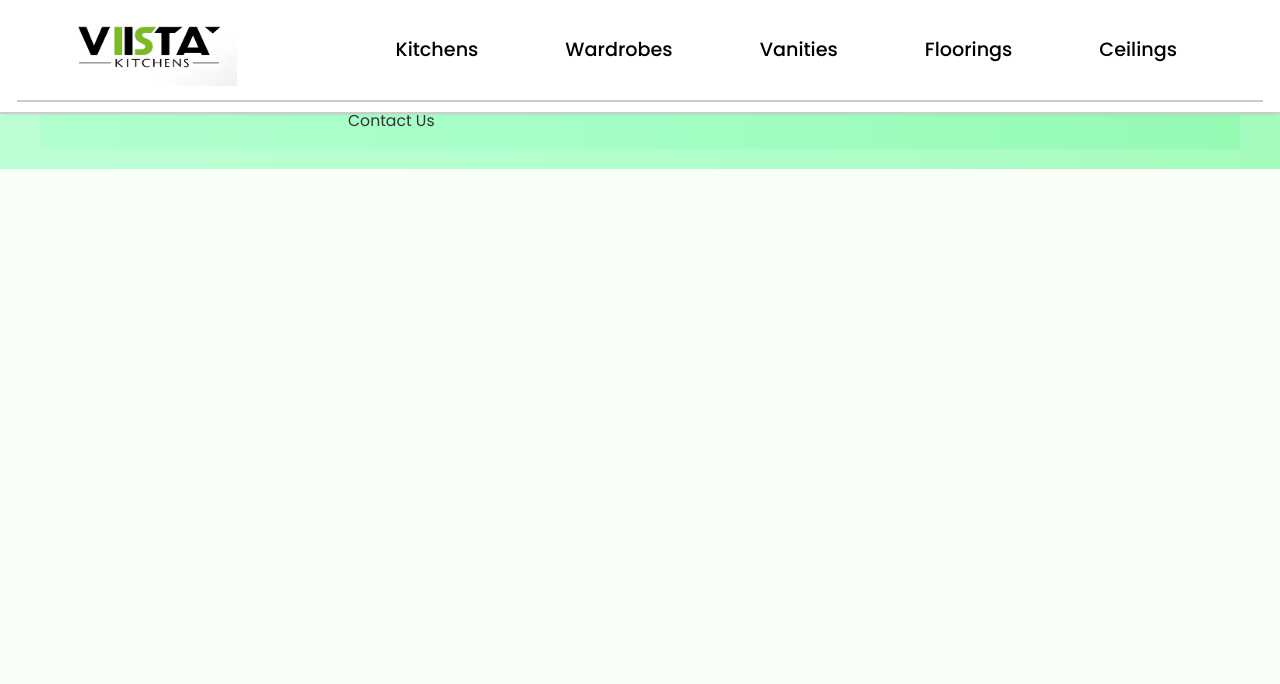
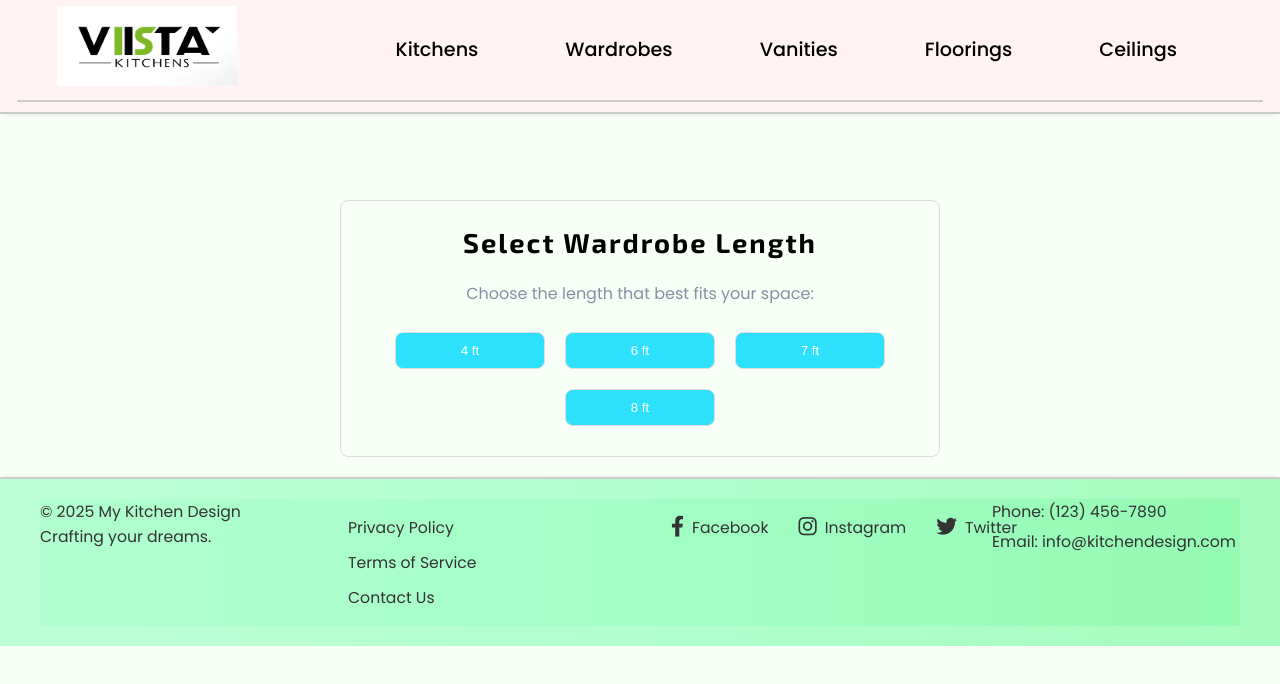
Before and after one commit to roodransh123/VistaKitchen, a React (Vite) app: page /wardrobe-form in a window 1280 px wide. Shown: the top 684 px of the page. Built offline with nearby package versions, Linux system fonts and the light colour scheme.

Commit message:
Demo Forms made for Wardrobe

```diff
--- a/src/App.jsx
+++ b/src/App.jsx
@@ -3,6 +3,7 @@ import { BrowserRouter as Router, Routes, Route } from 'react-router-dom';
 import Header from './components/Header';
 import Footer from './components/Footer';
 import Home from './pages/Home';
+import WardrobeForm from './pages/Forms/Wardrobe_Form';
 
 
 function App() {
@@ -12,6 +13,7 @@ function App() {
       <main>
         <Routes>
           <Route path="/" element={<Home />} />
+          <Route path="/wardrobe-form" element={<WardrobeForm />} />
         </Routes>
       </main>
       <Footer />
--- /dev/null
+++ b/src/pages/Forms/Wardrobe_Form.jsx
@@ -0,0 +1,184 @@
+import React, { useState } from 'react';
+import '../../styles/Wardrobe_Form.css';
+const WardrobeForm = () => {
+  const [formData, setFormData] = useState({
+    length: '',
+    type: '',
+    finish: '',
+    material: '',
+    accessories: [],
+  });
+
+  const [currentStep, setCurrentStep] = useState(1);
+
+  const handleNext = (stepData) => {
+    setFormData((prevData) => ({
+      ...prevData,
+      ...stepData,
+    }));
+    setCurrentStep((prev) => prev + 1);
+  };
+
+  const handleBack = () => {
+    setCurrentStep((prev) => prev - 1);
+  };
+
+  const handleSubmit = async () => {
+    console.log('Final Data:', formData);
+    alert('Form submitted successfully!');
+    // Send formData to Google Apps Script or backend here
+  };
+
+  return (
+    <div style={{ marginTop: '200px', textAlign: 'center' }}>
+      {currentStep === 1 && (
+        <Step1 onNext={(data) => handleNext(data)} />
+      )}
+      {currentStep === 2 && (
+        <Step2 onNext={(data) => handleNext(data)} onBack={handleBack} />
+      )}
+      {currentStep === 3 && (
+        <Step3 onNext={(data) => handleNext(data)} onBack={handleBack} />
+      )}
+      {currentStep === 4 && (
+        <Step4 onNext={(data) => handleNext(data)} onBack={handleBack} />
+      )}
+      {currentStep === 5 && (
+        <Step5 onBack={handleBack} onSubmit={handleSubmit} />
+      )}
+    </div>
+  );
+};
+
+const Step1 = ({ onNext }) => {
+  const [length, setLength] = useState('');
+
+  return (
+    <div className="step-container">
+      <h2>Select Wardrobe Length</h2>
+      <p>Choose the length that best fits your space:</p>
+      <div className="options">
+        {['4 ft', '6 ft', '7 ft', '8 ft'].map((option) => (
+          <button
+            key={option}
+            onClick={() => onNext({ length: option })}
+            className="option-btn"
+          >
+            {option}
+          </button>
+        ))}
+      </div>
+    </div>
+  );
+};
+
+const Step2 = ({ onNext, onBack }) => {
+  const [type, setType] = useState('');
+
+  return (
+    <div className="step-container">
+      <h2>Select Type</h2>
+      <p>Choose the type of wardrobe door you prefer:</p>
+      <div className="card-container">
+        {['Sliding', 'Swing'].map((option) => (
+          <div key={option} className="card" onClick={() => setType(option)}>
+            <img src="https://via.placeholder.com/150" alt={option} />
+            <h3>{option}</h3>
+          </div>
+        ))}
+      </div>
+      <button onClick={onBack}>Back</button>
+      <button onClick={() => onNext({ type })} disabled={!type}>Next</button>
+    </div>
+  );
+};
+
+const Step3 = ({ onNext, onBack }) => {
+  const [finish, setFinish] = useState('');
+
+  return (
+    <div className="step-container">
+      <h2>Preferred Finish</h2>
+      <p>Choose your preferred finish for the wardrobe doors:</p>
+      <div className="card-container">
+        {['Laminate', 'Membrane', 'Acrylic'].map((option) => (
+          <div key={option} className="card" onClick={() => setFinish(option)}>
+            <img src="https://via.placeholder.com/150" alt={option} />
+            <h3>{option}</h3>
+          </div>
+        ))}
+      </div>
+      <button onClick={onBack}>Back</button>
+      <button onClick={() => onNext({ finish })} disabled={!finish}>Next</button>
+    </div>
+  );
+};
+
+const Step4 = ({ onNext, onBack }) => {
+  const [material, setMaterial] = useState('');
+
+  return (
+    <div className="step-container">
+      <h2>Select Material</h2>
+      <p>Choose the material for the wardrobe structure:</p>
+      <div className="card-container">
+        {['MDF', 'HMR'].map((option) => (
+          <div key={option} className="card" onClick={() => setMaterial(option)}>
+            <img src="https://via.placeholder.com/150" alt={option} />
+            <h3>{option}</h3>
+          </div>
+        ))}
+      </div>
+      <button onClick={onBack}>Back</button>
+      <button onClick={() => onNext({ material })} disabled={!material}>Next</button>
+    </div>
+  );
+};
+
+const Step5 = ({ onBack, onSubmit }) => {
+    const [selectedAccessories, setSelectedAccessories] = useState([]);
+
+    const accessoriesList = [
+      { name: 'Drawer organizers', image: 'https://via.placeholder.com/150' },
+      { name: 'Hangers', image: 'https://via.placeholder.com/150' },
+      { name: 'Shoe racks', image: 'https://via.placeholder.com/150' },
+      { name: 'LED lights', image: 'https://via.placeholder.com/150' },
+      { name: 'Storage baskets', image: 'https://via.placeholder.com/150' },
+    ];
+
+    const handleAccessoryChange = (accessory) => {
+      setSelectedAccessories((prev) =>
+        prev.includes(accessory)
+          ? prev.filter((item) => item !== accessory)
+          : [...prev, accessory]
+      );
+    };
+
+    return (
+      <div className="step-container">
+        <h2>Select Accessories (Optional)</h2>
+        <p>Choose up to 5 optional accessories for your wardrobe:</p>
+        <div className="card-container">
+          {accessoriesList.map((accessory) => (
+            <div
+              key={accessory.name}
+              className={`card ${selectedAccessories.includes(accessory.name) ? 'selected' : ''}`}
+              onClick={() => handleAccessoryChange(accessory.name)}
+            >
+              <img src={accessory.image} alt={accessory.name} />
+              <h3>{accessory.name}</h3>
+            </div>
+          ))}
+        </div>
+        <button onClick={onBack}>Back</button>
+        <button
+          onClick={() => onSubmit({ accessories: selectedAccessories })}
+          disabled={selectedAccessories.length === 0}
+        >
+          Submit
+        </button>
+      </div>
+    );
+  };
+
+export default WardrobeForm;
--- a/src/pages/Home.jsx
+++ b/src/pages/Home.jsx
@@ -1,7 +1,8 @@
 import React, { useState, useEffect } from "react";
 import "../styles/Home.css";
 import { FlipWords } from "../components/ui/flip-words";
-import { style } from "framer-motion/client";
+import { useNavigate } from "react-router-dom";
+
 
 const carouselImages = [
   "/carousel_images/1.jpg",
@@ -18,6 +19,12 @@ const synonyms = [
 ];
 
 export default function Home() {
+  const navigate = useNavigate();
+
+  const redirectToWardrobeForm = () => {
+    navigate("/wardrobe-form");
+  };
+
   const imagesWithDuplicates = [
     carouselImages[carouselImages.length - 1],
     ...carouselImages,
@@ -202,7 +209,7 @@ export default function Home() {
   <div className="estimate-card">
     <img src="/calculate-section/kitchen.jpg" alt="Kitchen Icon" className="card-icon" style={{objectFit:"cover",height:"100%",width:"100%"}} />
     <h3>Kitchen</h3>
-    <p>Design your dream kitchen with custom options.</p>
+    <p>Design your dream kitchen.</p>
     <button onClick={() => alert("Redirecting to kitchen calculator page")}>Calculate</button>
   </div>
 
@@ -223,7 +230,7 @@ export default function Home() {
   <div className="estimate-card">
     <img src="/calculate-section/ceiling.jpg" alt="Ceiling Icon" className="card-icon" style={{objectFit:"cover",height:"100%",width:"100%"}} />
     <h3>Ceiling</h3>
-    <p>Add elegance and style with premium ceiling designs.</p>
+    <p>Add elegance and style with premium ceilings.</p>
     <button onClick={() => alert("Redirecting to ceiling calculator page")}>Calculate</button>
   </div>
 
@@ -231,7 +238,7 @@ export default function Home() {
     <img src="/calculate-section/wardrobe.jpg" alt="Wardrobe Icon" className="card-icon" style={{objectFit:"cover",height:"100%",width:"100%",objectPosition:"center"}} />
     <h3>Wardrobe</h3>
     <p>Choose the perfect wardrobe for your space.</p>
-    <button onClick={() => alert("Redirecting to wardrobe calculator page")}>Calculate</button>
+    <button onClick={redirectToWardrobeForm}>Calculate</button>
   </div>
 </div>
 
--- a/src/styles/Header.css
+++ b/src/styles/Header.css
@@ -12,7 +12,7 @@ html, body {
 /* Header container with gradient background */
 header {
   width: 100%;
-  background: white;
+  background:rgb(255, 243, 243); /* Light gray */
   padding: 0 17px;
   max-width: 100%;
   border-bottom: 2px solid #ccc;
@@ -26,6 +26,7 @@ header {
   transform: translateZ(0);
   -webkit-transform: translateZ(0);
   will-change: transform;
+
 }
 
 /* Update header bottom to ensure proper stacking */
--- a/src/styles/Home.css
+++ b/src/styles/Home.css
@@ -129,7 +129,8 @@
 .estimate-card {
   background-color: white;
   padding: 20px;
-  width: 100%;
+  width: 250px; /* or any specific width */
+  height: 300px;
   border-radius: 10px;
   box-shadow: 0 4px 8px rgba(0, 0, 0, 0.1);
   text-align: center;
--- /dev/null
+++ b/src/styles/Wardrobe_Form.css
@@ -0,0 +1,56 @@
+.step-container {
+    margin: 20px auto;
+    max-width: 600px;
+    padding: 20px;
+    border: 1px solid #ddd;
+    border-radius: 8px;
+  }
+
+
+  .options button,
+  .card-container .card {
+    margin: 10px;
+    padding: 10px;
+    cursor: pointer;
+    border: 1px solid #ddd;
+    border-radius: 8px;
+    text-align: center;
+    width: 150px;
+  }
+
+  .card-container {
+    display: flex;
+    justify-content: center;
+    flex-wrap: wrap;
+  }
+
+  .card img {
+    width: 100px;
+    height: 100px;
+    object-fit: cover;
+    margin-bottom: 8px;
+  }
+
+  .card h3 {
+    font-size: 16px;
+    color: #333;
+  }
+
+  .accessory-list label {
+    display: block;
+    margin: 5px 0;
+  }
+
+  button {
+    margin-top: 10px;
+    padding: 10px 20px;
+    background-color: #2de1fc;
+    border: none;
+    border-radius: 4px;
+    color: white;
+    cursor: pointer;
+  }
+
+  button:disabled {
+    background-color: #ccc;
+  }
```
